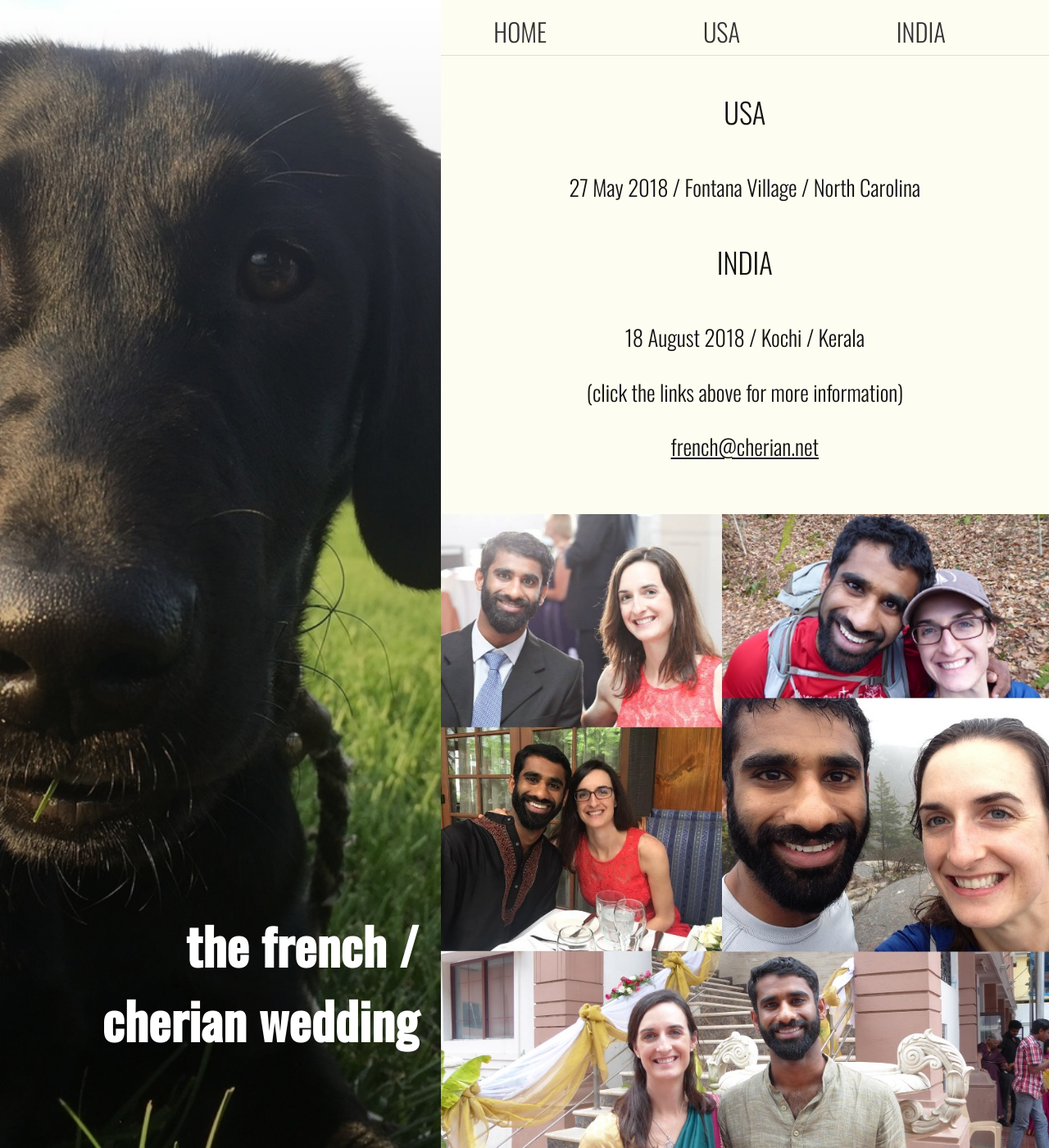
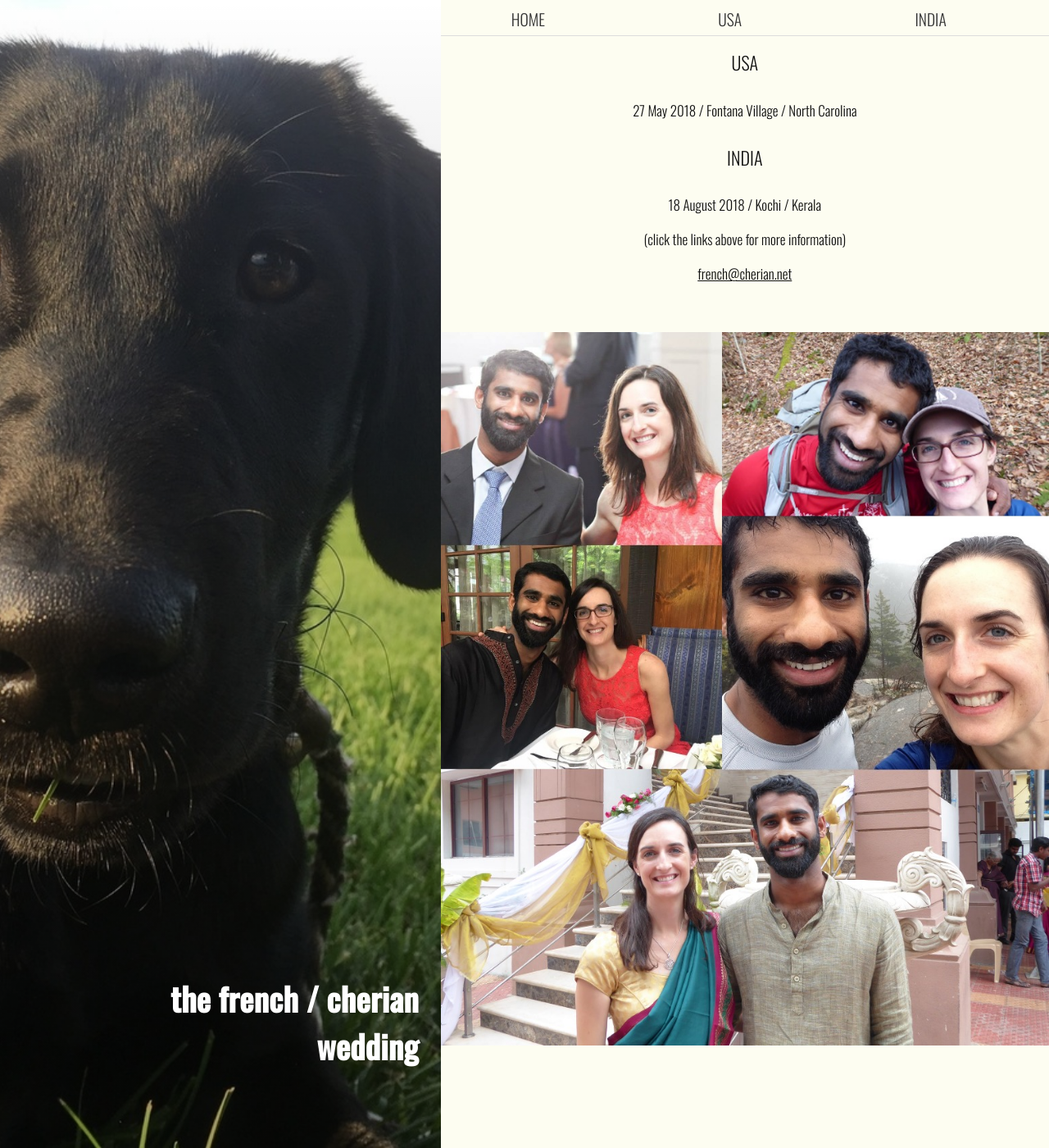
Before and after one commit to french-cherian/french-cherian.github.io, a Jekyll site: the page built from index.md, in a window 1280 px wide and 1400 px high. Shown: the whole window at 82% size. Built offline with Jekyll 4.4.1, drawn with Linux system fonts in a browser that asks for light colours.

Commit message:
revert media queries file.

```diff
--- a/assets/_sass/_media-queries.scss
+++ b/assets/_sass/_media-queries.scss
@@ -1,20 +1,17 @@
 /*
-* Media Queries
-* ========================================================================== */
-
-@media screen and (max-width: $md-break-point) {
-    body {font-size: 18pt;}
-    .heading {font-size: 1.4em;}
-    main {padding-top: 0.5em;}
-}
+ * Media Queries
+ * ========================================================================== */
 
 @media screen and (min-width: $md-break-point) {
+    body { font-size: 17px; }
     h1 { font-size: 2em; }
     h2 { font-size: 1.8em; }
     h3 { font-size: 1.6em; }
     h4 { font-size: 1.3em; }
     h5 { font-size: 1em; }
     h6 { font-size: .8em; }
+
+    main { padding-top: 0; }
 
     #menu-checkbox:checked + .nav-main {
 	-webkit-flex-flow: row nowrap;
@@ -94,11 +91,11 @@
 
 
 
-// @media screen and (max-width: $break-point) {
-//   .nav-main a {
-//     font-size: 16px;
-//   }
-// }
+@media screen and (max-width: $break-point) {
+    .nav-main a {
+	font-size: 14px;
+    }
+}
 
 
 
@@ -148,6 +145,10 @@
 	margin-left: $post-margin-left;
     }
 
+    main {
+	padding-top: 1em;
+    }
+
     article {
 	h2:first-of-type {
 	    margin-top: 0;
```
